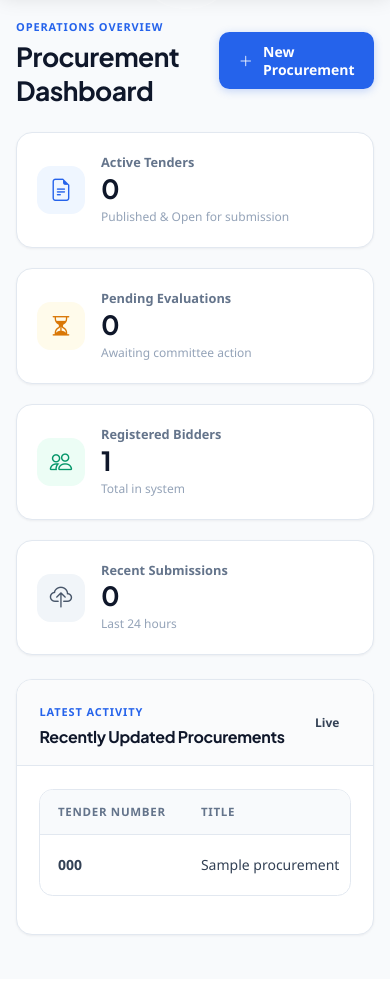
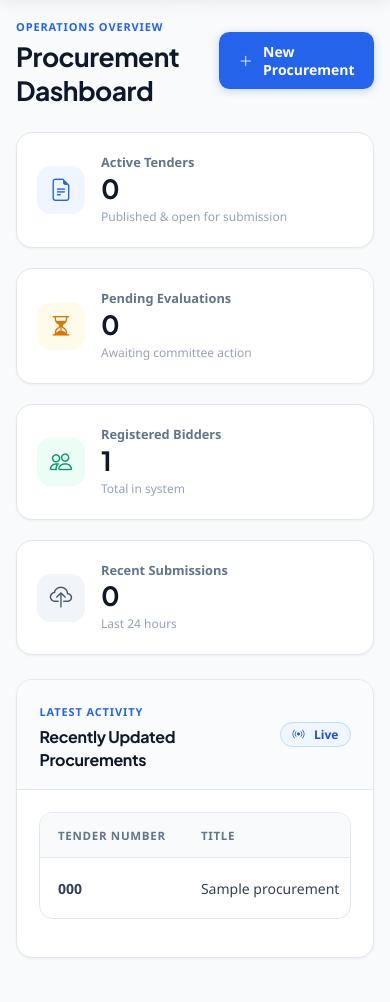
Before and after one commit to AllenMachona/BACK, a Flask app: page /dashboard in a window 390 px wide. Shown: the part 71-1073 px from the top of the page. Before the commit the page ends 1007 px from the top, so only its background shows below. Run offline with Flask 3, Linux system fonts and the light colour scheme; a user stored in the database is signed in; tables that the repository leaves empty hold one stand-in row (values such as "Sample post").

Commit message:
refactor: wrap dashboard table in responsive container and apply bento stat grid

```diff
--- a/ebms_flask/ebms_flask/app/templates/dashboard.html
+++ b/ebms_flask/ebms_flask/app/templates/dashboard.html
@@ -17,21 +17,18 @@
         {% endif %}
     </div>
 
-    <div class="row mb-4 stat-grid">
-        <div class="col-md-3">
-            <div class="stat-card stat-card-primary animated-card">
+    <div class="stat-grid mb-4">
+        <div class="stat-card stat-card-primary">
             <div class="stat-card__icon">
                 <i class="bi bi-file-earmark-text"></i>
             </div>
             <div class="stat-card__body">
                 <span class="stat-label">Active Tenders</span>
                 <h2>{{ active_tenders }}</h2>
-                    <small>Published &amp; Open for submission</small>
+                <small>Published &amp; open for submission</small>
             </div>
         </div>
-        </div>
-        <div class="col-md-3">
-            <div class="stat-card stat-card-warning animated-card">
+        <div class="stat-card stat-card-warning">
             <div class="stat-card__icon">
                 <i class="bi bi-hourglass-split"></i>
             </div>
@@ -41,9 +38,7 @@
                 <small>Awaiting committee action</small>
             </div>
         </div>
-        </div>
-        <div class="col-md-3">
-            <div class="stat-card stat-card-success animated-card">
+        <div class="stat-card stat-card-success">
             <div class="stat-card__icon">
                 <i class="bi bi-people"></i>
             </div>
@@ -53,9 +48,7 @@
                 <small>Total in system</small>
             </div>
         </div>
-        </div>
-        <div class="col-md-3">
-            <div class="stat-card stat-card-info animated-card">
+        <div class="stat-card stat-card-info">
             <div class="stat-card__icon">
                 <i class="bi bi-cloud-upload"></i>
             </div>
@@ -66,41 +59,40 @@
             </div>
         </div>
     </div>
-    </div>
 
     <div class="row">
         <div class="col-md-12">
-            <div class="panel-card animated-card">
+            <div class="panel-card">
                 <div class="panel-card__header">
                     <div>
                         <span class="panel-kicker">Latest activity</span>
                         <h5 class="mb-0">Recently Updated Procurements</h5>
                     </div>
-                    <span class="panel-pill">Live</span>
+                    <span class="status-badge status-published"><i class="bi bi-broadcast me-1"></i>Live</span>
                 </div>
                 <div class="panel-card__body">
                     {% if recent_procurements %}
-                    <div class="table-wrap">
-                        <table class="table dashboard-table table-hover align-middle">
-                            <thead class="table-light">
+                    <div class="table-responsive">
+                        <table class="table table-hover align-middle">
+                            <thead>
                                 <tr>
                                     <th>Tender Number</th>
                                     <th>Title</th>
                                     <th>Status</th>
                                     <th>Updated</th>
-                                    <th class="text-right">Action</th>
+                                    <th class="text-end">Action</th>
                                 </tr>
                             </thead>
                             <tbody>
                                 {% for p in recent_procurements %}
                                 <tr>
-                                    <td class="fw-bold">{{ p.tender_number }}</td>
+                                    <td class="fw-bold text-primary">{{ p.tender_number }}</td>
                                     <td>{{ p.title }}</td>
                                     <td><span class="status-badge status-{{ p.status }}">{{ p.status_label() }}</span></td>
-                                    <td>{{ p.updated_at.strftime('%Y-%m-%d %H:%M') }}</td>
-                                    <td class="text-right">
-                                        <a href="{{ url_for('procurements.detail', procurement_id=p.id) }}" class="btn btn-sm btn-outline-primary dashboard-view-btn">
-                                            <i class="bi bi-eye"></i>
+                                    <td><i class="bi bi-clock me-1 text-muted"></i>{{ p.updated_at.strftime('%Y-%m-%d %H:%M') }}</td>
+                                    <td class="text-end">
+                                        <a href="{{ url_for('procurements.detail', procurement_id=p.id) }}" class="btn btn-sm btn-outline-primary">
+                                            <i class="bi bi-eye me-1"></i>View
                                         </a>
                                     </td>
                                 </tr>
@@ -109,9 +101,9 @@
                         </table>
                     </div>
                     {% else %}
-                    <div class="empty-state">
-                        <i class="bi bi-inboxes"></i>
-                        <p class="text-muted mb-0">No procurements yet. Create one to get started.</p>
+                    <div class="text-center py-4">
+                        <i class="bi bi-inboxes text-muted fs-1 mb-2"></i>
+                        <p class="text-muted mb-0">No procurements recorded yet. Create one to get started.</p>
                     </div>
                     {% endif %}
                 </div>
```
Lines whose indentation alone changed are shown as unchanged.
